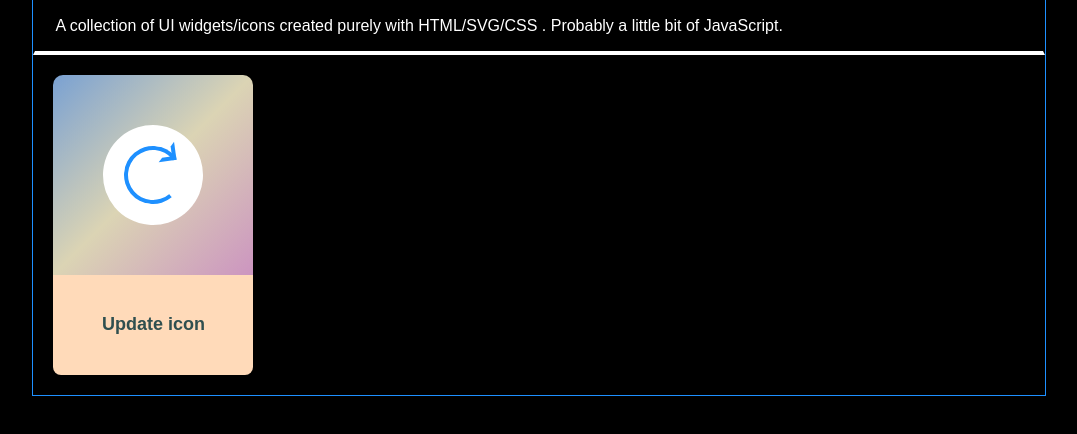
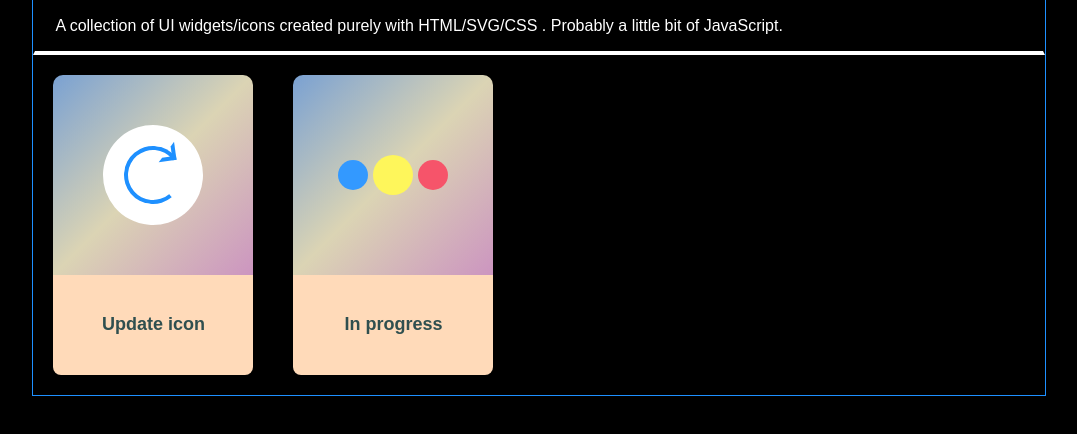
Before and after one commit to mingzhangyang/tiny-things, a plain HTML site: page index.html in a window 1280 px wide. Shown: the part 62-496 px from the top of the page, without its empty margins (101-1178 px from the left). Drawn offline with Linux system fonts and the light colour scheme.

Commit message:
add a new widget

```diff
--- a/css/main.css
+++ b/css/main.css
@@ -1,3 +1,9 @@
+:root {
+    --c1: #f6546a;
+    --c2: #40e0d0;
+    --c3: #3399ff;
+    --c4: #fef65b;
+}
 body {
     background-color: black;
     font-family: Arial;
--- a/css/row-1.css
+++ b/css/row-1.css
@@ -1,18 +1,22 @@
-#row-1-update-icon {
+#row-1-col-1 {
     width: 100px;
     height: 100px;
     background-color: transparent;
     position: relative;
     transform: rotate(-40deg);
+    transition: all 3s;
 }
-#row-1-frame {
+#row-1-col-1:active {
+    transform: rotate(3turn);
+}
+#row-1-col-1-frame {
     width: 100px;
     height: 100px;
     border-radius: 50%;
     background-color: white;
     position: relative;
 }
-#row-1-circle {
+#row-1-col-1-circle {
     position: absolute;
     top: 25px;
     left: 25px;
@@ -26,7 +30,7 @@
     border-right: 4px solid transparent;
     transform: rotate(45deg);
 }
-#row-1-arrow {
+#row-1-col-1-arrow {
     position: absolute;
     right: 16px;
     bottom: 50px;
@@ -37,3 +41,56 @@
     border-left: 4px solid transparent;
     border-top: 4px solid transparent;
 }
+
+#row-1-col-2 {
+    width: 110px;
+    height: 40px;
+    position: relative;
+}
+#row-1-col-2-right {
+    border-radius: 50%;
+    position: absolute;
+    width: 30px;
+    height: 30px;
+    top: 5px;
+    background-color: var(--c3);
+    left:  80px;
+    z-index: 9;
+    animation-name: r1c2-2;
+    animation-duration: 2s;
+    animation-iteration-count: infinite;
+}
+#row-1-col-2-middle {
+    border-radius: 50%;
+    position: absolute;
+    width: 40px;
+    height: 40px;
+    left: 35px;
+    z-index: 10;
+    background-color: var(--c4);
+}
+#row-1-col-2-left {
+    border-radius: 50%;
+    position: absolute;
+    width: 30px;
+    height: 30px;
+    top: 5px;
+    left: 0;
+    background-color: var(--c1);
+    z-index: 11;
+    animation-name: r1c2-1;
+    animation-duration: 2s;
+    animation-iteration-count: infinite;
+}
+@keyframes r1c2-1 {
+    49% {left: 80px; z-index: 11;}
+    50% {left: 80px; z-index: 9}
+    99% {left: 0; z-index: 9;}
+    100% {left: 0; z-index:11;}
+}
+@keyframes r1c2-2 {
+    49% {left: 0; z-index: 9;}
+    50% {left: 0; z-index: 11;}
+    99% {left: 80px; z-index: 11;}
+    100% {left: 80px; z-index: 9;}
+}
--- a/index.html
+++ b/index.html
@@ -16,15 +16,27 @@
     <div class="row">
         <div class="unit-block">
             <div class="content">
-                <div id="row-1-update-icon">
-                    <div id="row-1-frame">
-                        <div id="row-1-arrow"></div>
-                        <div id="row-1-circle"></div>
+                <div id="row-1-col-1">
+                    <div id="row-1-col-1-frame">
+                        <div id="row-1-col-1-arrow"></div>
+                        <div id="row-1-col-1-circle"></div>
                     </div>
                 </div>
             </div>
             <div class="introduction">
                 <p>Update icon</p>
+            </div>
+        </div>
+        <div class="unit-block">
+            <div class="content">
+                <div id="row-1-col-2">
+                    <div id="row-1-col-2-right"></div>
+                    <div id="row-1-col-2-middle"></div>
+                    <div id="row-1-col-2-left"></div>
+                </div>
+            </div>
+            <div class="introduction">
+                <p>In progress</p>
             </div>
         </div>
     </div>
```
Also changed, not shown: 1 other file.
